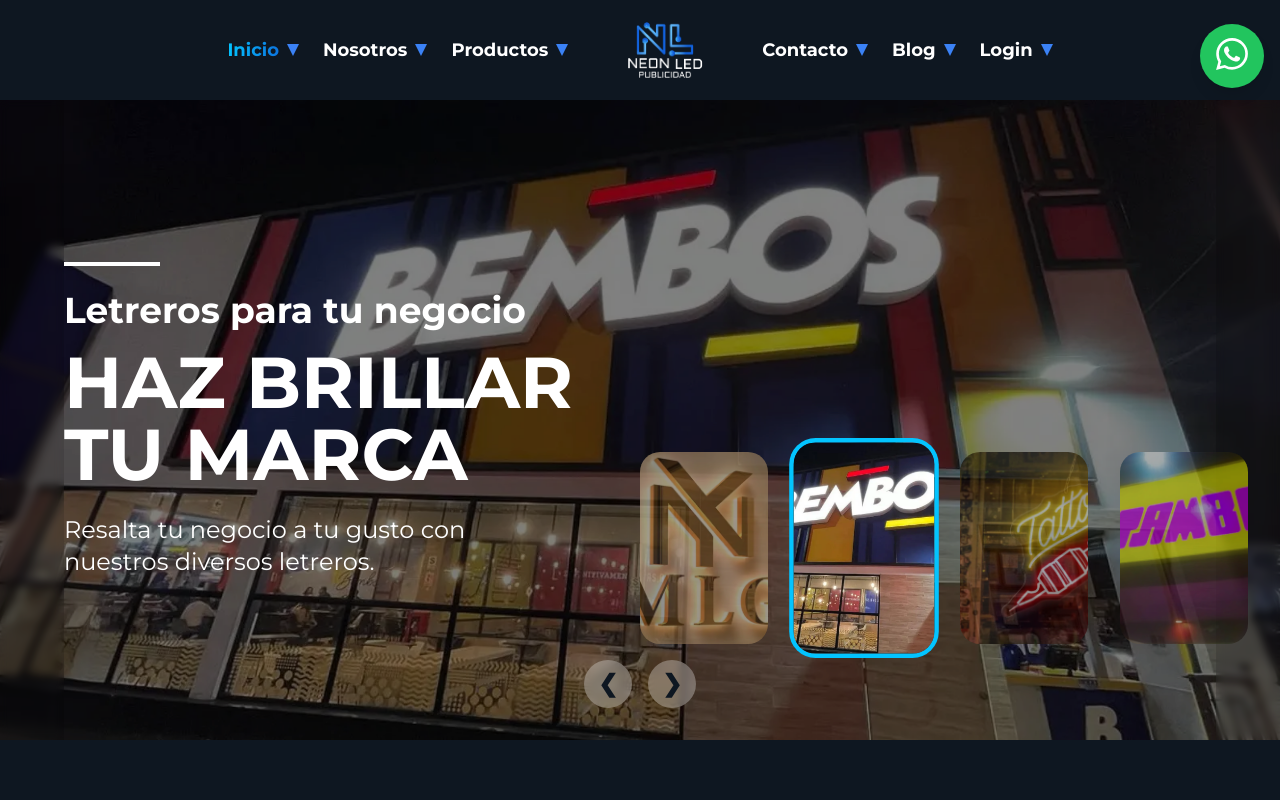
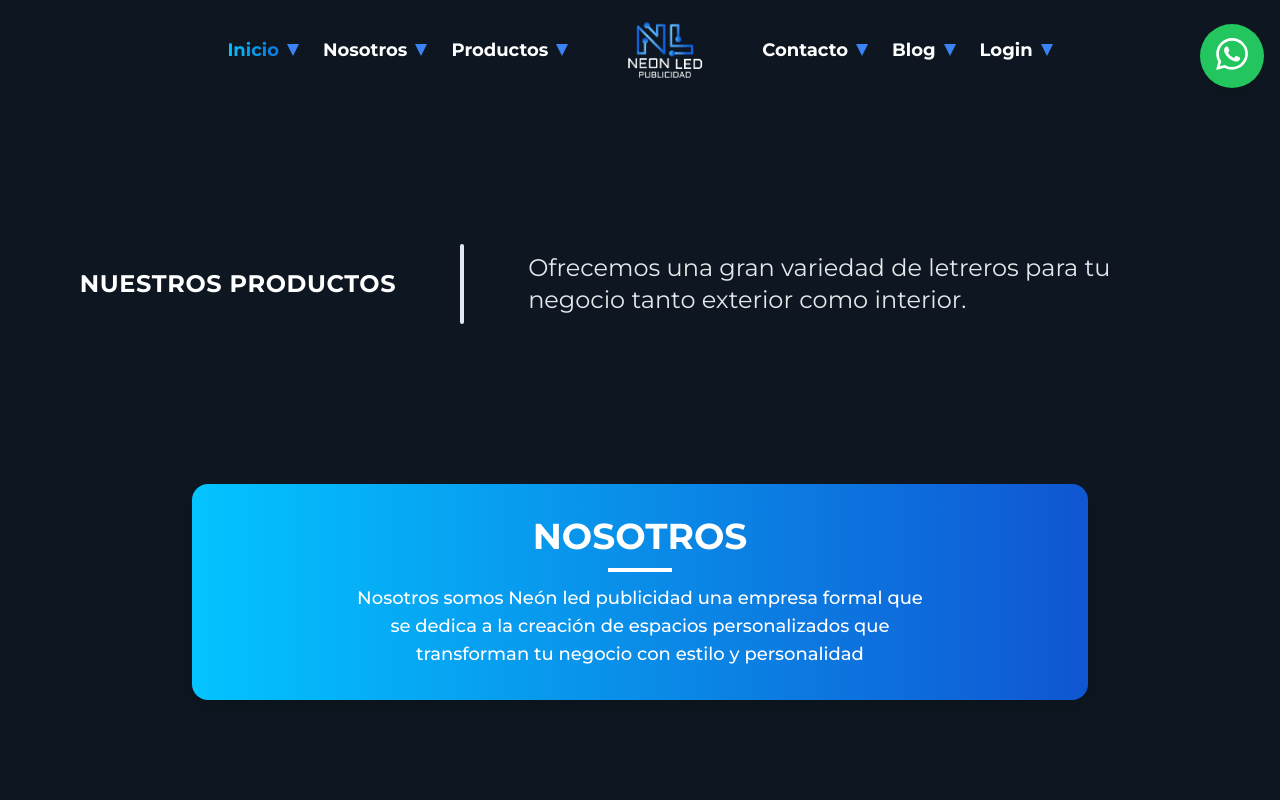
Before and after one commit to DiegoPower48/test-ledneon, a Next.js app: page / in a window 1280 px wide. Shown: the top 800 px of the page. Built offline with nearby package versions, Linux system fonts and the light colour scheme.

Commit message:
probando problema de imagenes

```diff
--- a/app/(client)/page.jsx
+++ b/app/(client)/page.jsx
@@ -60,7 +60,7 @@
   return (
     <>
       <div className="bg-[--azul_oscuro] overflow-hidden">
-      <Slider slides={slidesData} />
+      {/* <Slider slides={slidesData} /> */}
 
         <div className="px-4 lg:px-8 mt-20 mb-24">
           <NuestrosProductos />
```
